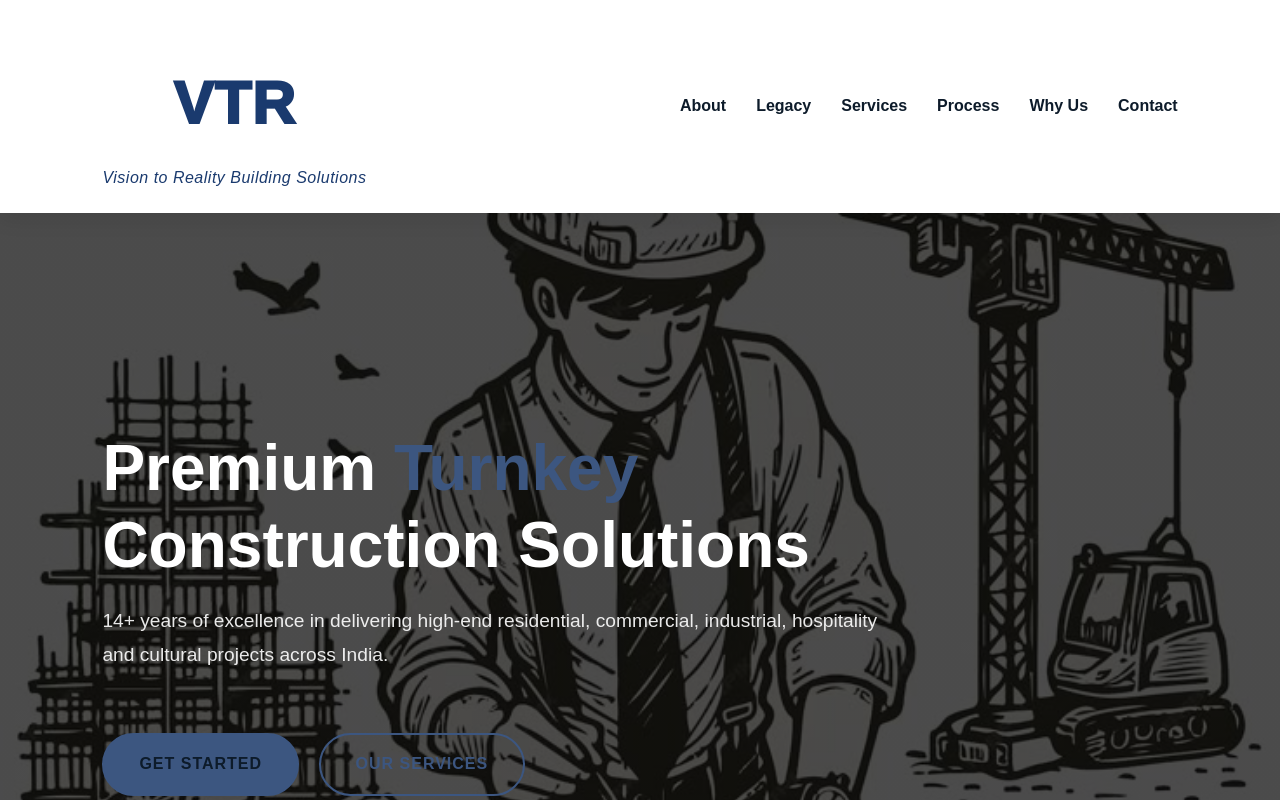
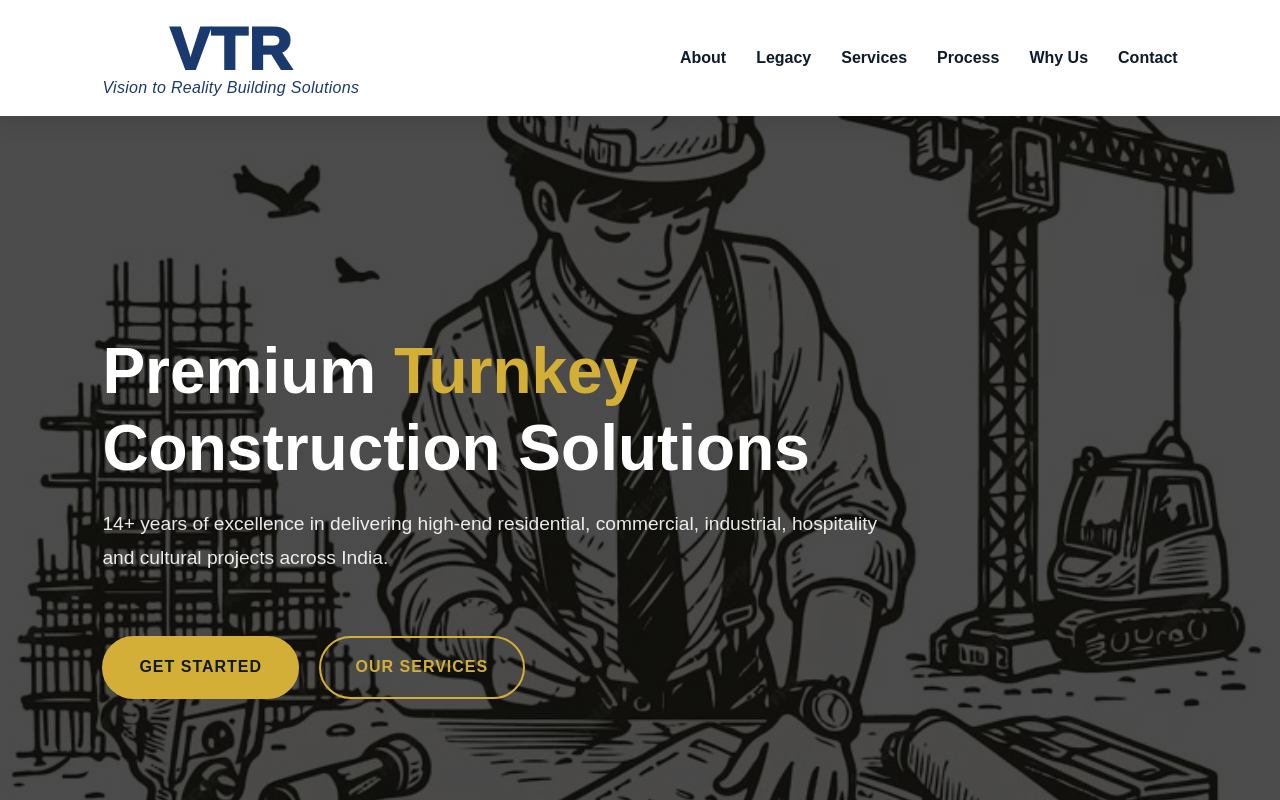
Before and after one commit to KalikaSingh2000/VTR, a plain HTML site: page index.html in a window 1280 px wide. Shown: the top 800 px of the page. Drawn offline with Linux system fonts and the light colour scheme.

Commit message:
updated logos name

```diff
--- a/index.html
+++ b/index.html
@@ -9,7 +9,7 @@
     <style>
         :root {
             --primary: #1a3a6e;
-            --secondary: #3c5680;
+            --secondary: #d4af37;
             --dark: #0d1b2a;
             --light: #f8f9fa;
         }
@@ -40,11 +40,10 @@
             z-index: 1000;
         }
 
+    /* Updated Logo */
 .logo-wrapper {
     text-align: center;
-            /* Center aligns both logo and slogan */
-            margin-top: 30px;
-            /* Optional spacing from top */
+    line-height: 1; /* removes extra space from text rendering */
 }
 
 .logo {
@@ -52,16 +51,18 @@
     font-weight: 1000;
     color: var(--primary);
     letter-spacing: 1px;
-            margin: auto;
-            /* Horizontally centers block elements */
+    margin: 0;
+    line-height: 1; /* ensures tight spacing below text */
 }
 
 .slogan {
     font-size: 16px;
     color: var(--primary);
     font-style: italic;
-            margin-top: 6px;
-            letter-spacing: 0.5px;
+    letter-spacing: 0.3px;
+    margin: 0;           /* 👈 removes any vertical margin */
+    padding: 0;          /* 👈 ensures no padding gap */
+    line-height: 1;      /* 👈 tightens the text line spacing */
 }
 
         .nav-links {
@@ -1195,13 +1196,18 @@
         <p>Trusted by leading brands across industries</p>
 
         <div class="client-logos">
-            <img src="images/clients/audi.png" alt="Audi" class="client-logo">
-            <img src="images/clients/Jaguar.png" alt="Jaguar" class="client-logo">
-            <img src="images/clients/JPMorahgan.jpg" alt="JW Marriott" class="client-logo">
+            <img src="images/clients/audi.png" alt="Audi"
+                class="client-logo">
+            <img src="images/clients/Jaguar.png" alt="Jaguar"
+                class="client-logo">
+            <img src="images/clients/JPMorahgan.jpg" alt="JW Marriott"
+                class="client-logo">
             <img src="images/clients/Tata.jpg" alt="TATA" class="client-logo">
-            <img src="images/clients/Hero.png" alt="Hero" class="client-logo">
+            <img src="images/clients/Hero.png" alt="Hero"
+                class="client-logo">
             <img src="images/clients/KPMG.jpg" alt="KPMG" class="client-logo">
-            <img src="images/clients/LUX-Industries-Ltd_new.png" alt="LUX Industries" class="client-logo">
+            <img src="images/clients/LUX-Industries-Ltd_new.png" alt="LUX Industries"
+                class="client-logo">
         </div>
     </section>
 
```
Lines whose indentation alone changed are shown as unchanged.
